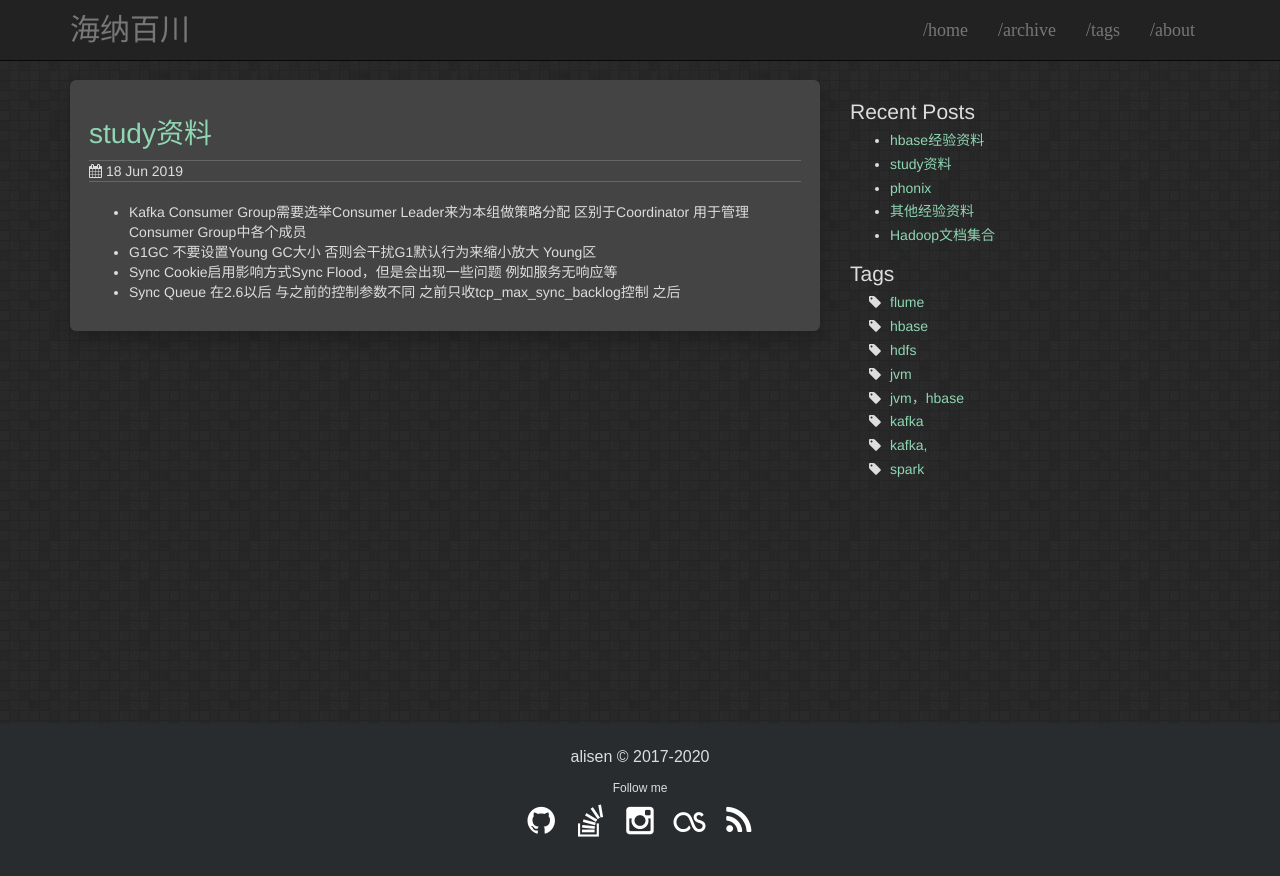
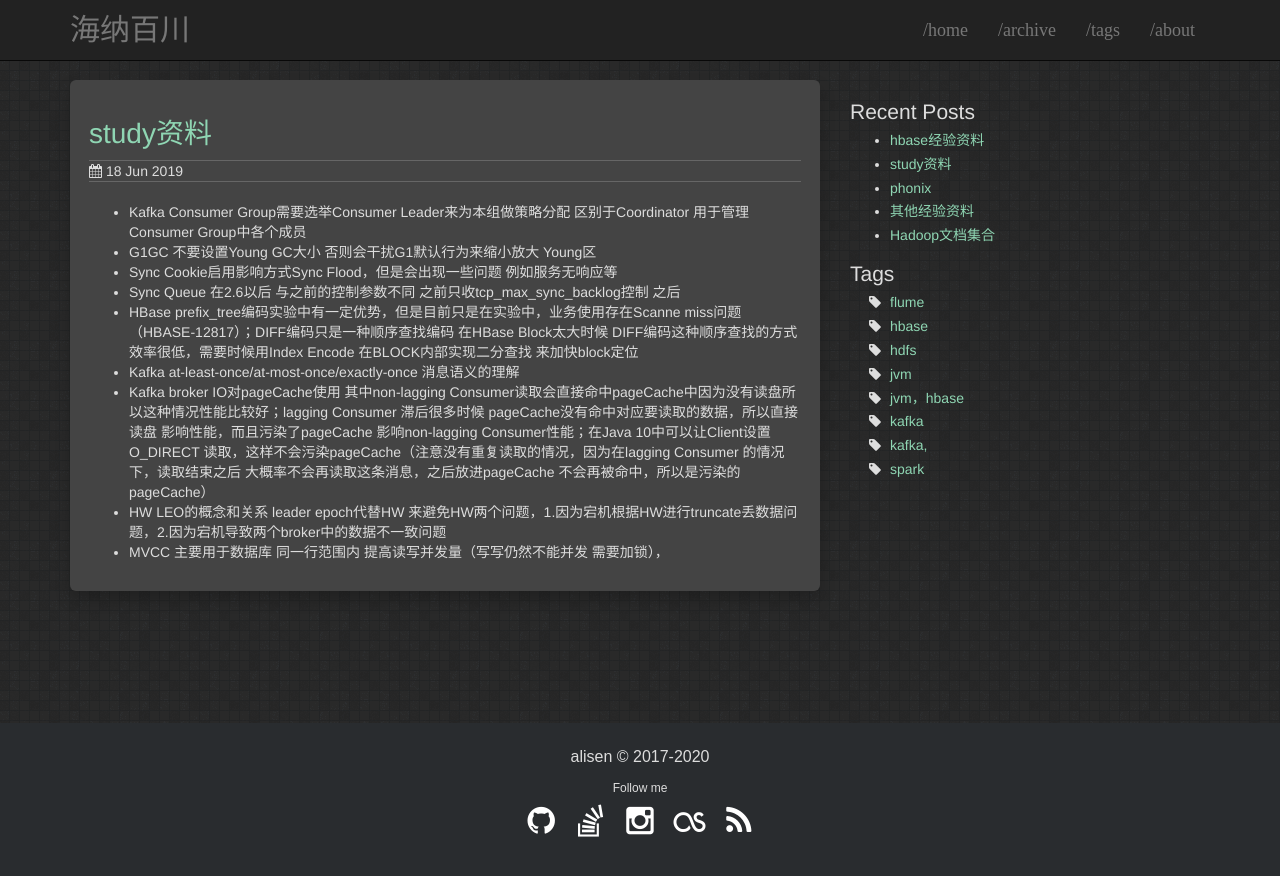
Before and after one commit to igithu/summary, a Jekyll site: the page built from _posts/2018-06-18-study.md, in a window 1280 px wide. Shown: the top 876 px of the page. Built offline with Jekyll 4.4.1, drawn with Linux system fonts in a browser that asks for light colours.

Commit message:
Update 2018-06-18-study.md

```diff
--- a/_posts/2018-06-18-study.md
+++ b/_posts/2018-06-18-study.md
@@ -11,3 +11,8 @@ date: 2019-06-18
 * G1GC 不要设置Young GC大小 否则会干扰G1默认行为来缩小放大 Young区
 * Sync Cookie启用影响方式Sync Flood，但是会出现一些问题 例如服务无响应等
 * Sync Queue 在2.6以后 与之前的控制参数不同 之前只收tcp_max_sync_backlog控制 之后
+* HBase prefix_tree编码实验中有一定优势，但是目前只是在实验中，业务使用存在Scanne miss问题（HBASE-12817）；DIFF编码只是一种顺序查找编码 在HBase Block太大时候 DIFF编码这种顺序查找的方式效率很低，需要时候用Index Encode 在BLOCK内部实现二分查找 来加快block定位
+* Kafka at-least-once/at-most-once/exactly-once  消息语义的理解
+* Kafka broker IO对pageCache使用 其中non-lagging Consumer读取会直接命中pageCache中因为没有读盘所以这种情况性能比较好；lagging Consumer 滞后很多时候 pageCache没有命中对应要读取的数据，所以直接读盘 影响性能，而且污染了pageCache 影响non-lagging Consumer性能；在Java 10中可以让Client设置O_DIRECT 读取，这样不会污染pageCache（注意没有重复读取的情况，因为在lagging Consumer 的情况下，读取结束之后 大概率不会再读取这条消息，之后放进pageCache 不会再被命中，所以是污染的pageCache）
+* HW LEO的概念和关系 leader epoch代替HW 来避免HW两个问题，1.因为宕机根据HW进行truncate丢数据问题，2.因为宕机导致两个broker中的数据不一致问题
+* MVCC 主要用于数据库 同一行范围内 提高读写并发量（写写仍然不能并发 需要加锁），
```
